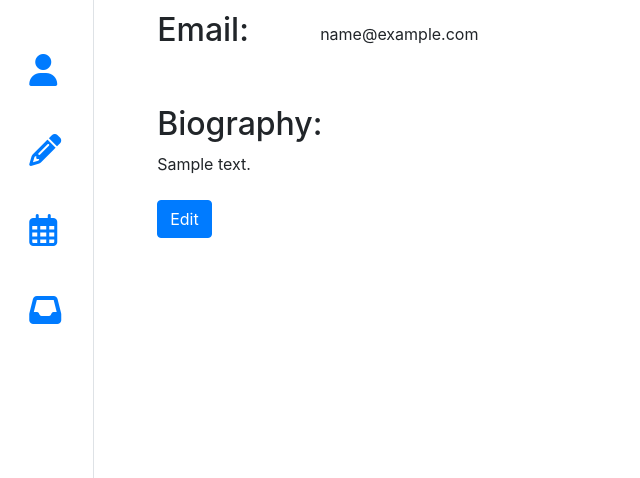
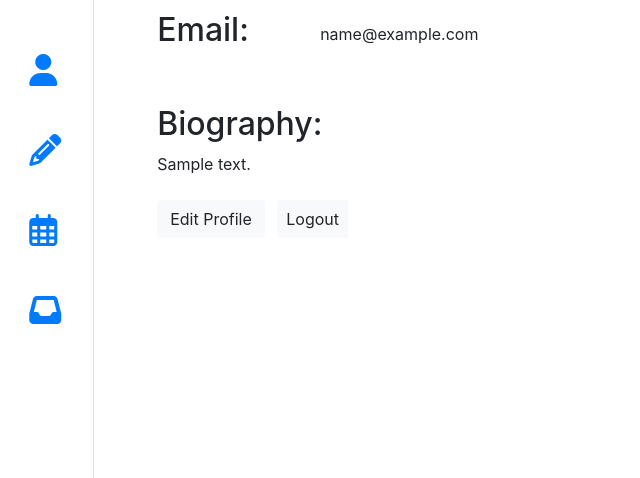
Before and after one commit to javierpelayo/educa, a Flask app: page /dashboard/profile in a window 1280 px wide. Shown: the part 185-663 px from the top of the page, without its empty margins (0-640 px from the left). Run offline with Flask 2, Linux system fonts and the light colour scheme; a user stored in the database is signed in; tables that the repository leaves empty hold one stand-in row (values such as "Sample post"); grey boxes marked "Sample" are stand-in pictures; some libraries are stand-ins or nearby versions.

Commit message:
add logout button to profile template

```diff
--- a/educa/templates/profile.html
+++ b/educa/templates/profile.html
@@ -126,9 +126,10 @@
     <!-- SECTION 4 EDIT -->
      <section>
        <div class="flex-column align-content-md-start mx-2 mx-md-5 my-2">
-         <form action="" method="GET">
-           <button class="btn btn-primary" type="submit" name="edit" value="true">Edit</button>
+         <form class="d-inline" action="" method="GET">
+           <button class="btn btn-light" type="submit" name="edit" value="true">Edit Profile</button>
          </form>
+          <a class="btn btn-light d-inline p-2 ml-2"href="{{ url_for('logout') }}">Logout</a>
        </div>
      </section>
   {% endif %}
```
